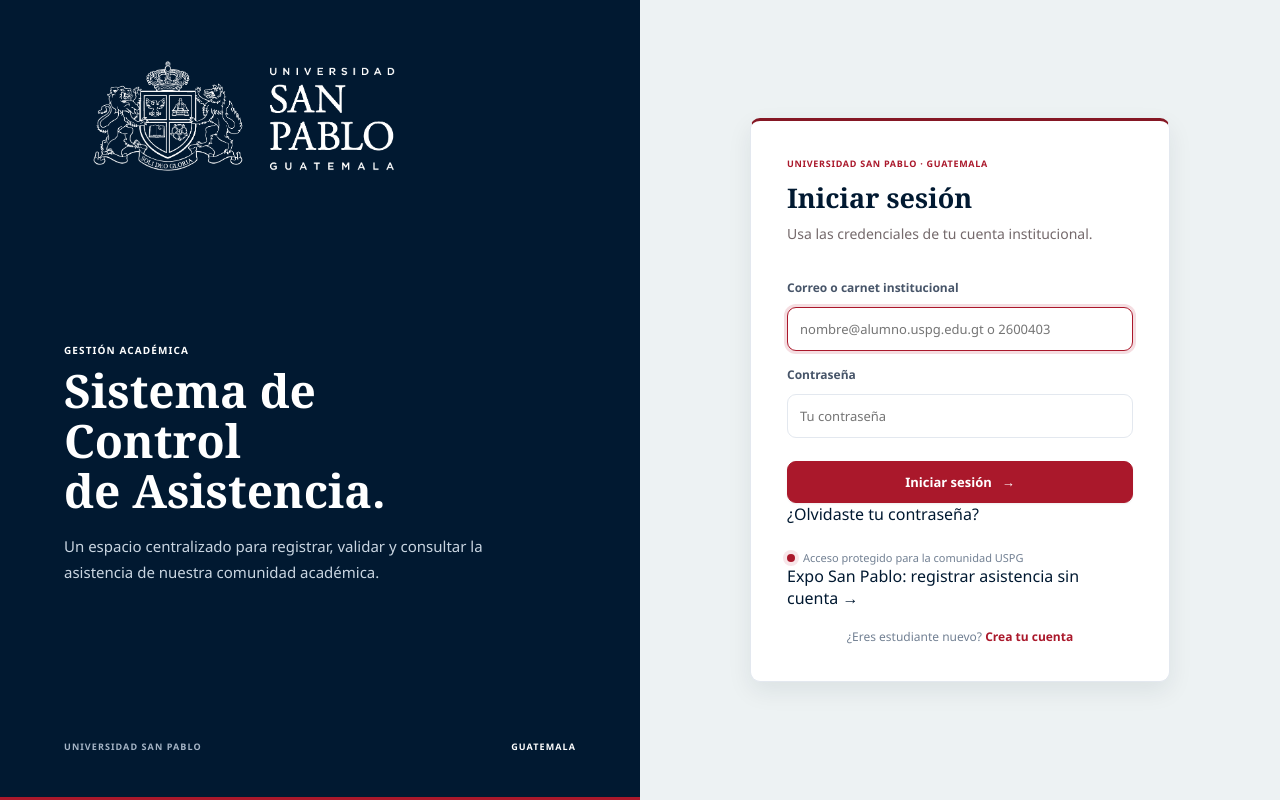
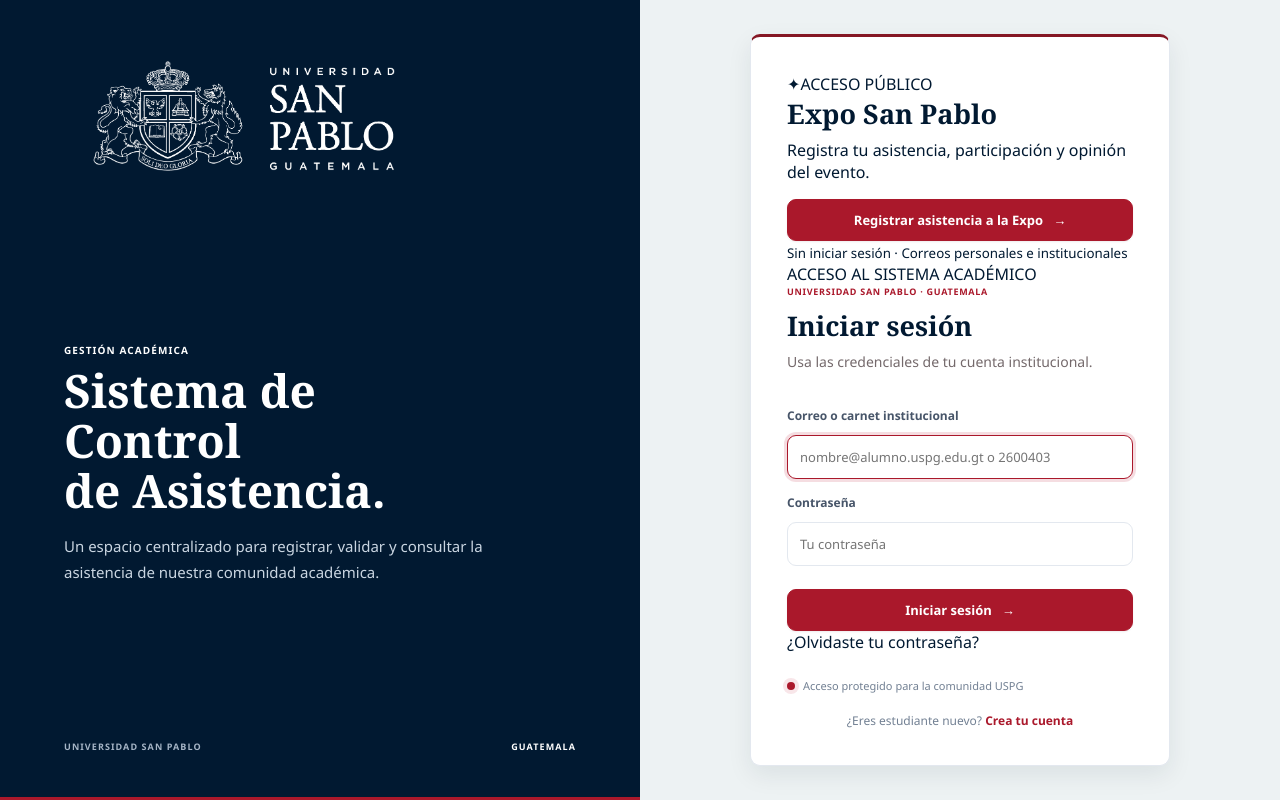
Before and after one commit to luis007jung-crypto/USPG.-ASISTENCIA, a Flask app: page / in a window 1280 px wide. Run offline with Flask 3, Linux system fonts and the light colour scheme; some libraries are stand-ins or nearby versions; some web fonts are replaced.

Commit message:
Separate Expo attendance from academic login

```diff
--- a/app/templates/login.html
+++ b/app/templates/login.html
@@ -13,6 +13,14 @@
   </div>
   <div class="login-panel">
     <div class="login-form-wrap">
+      <section class="expo-entry-card" aria-labelledby="expo-entry-title">
+        <div class="expo-entry-heading"><span class="expo-entry-icon" aria-hidden="true">✦</span><span class="expo-entry-badge">ACCESO PÚBLICO</span></div>
+        <h2 id="expo-entry-title">Expo San Pablo</h2>
+        <p>Registra tu asistencia, participación y opinión del evento.</p>
+        <a class="button button-wide expo-entry-button" href="{{ url_for('expo.registration') }}">Registrar asistencia a la Expo <span aria-hidden="true">→</span></a>
+        <small>Sin iniciar sesión · Correos personales e institucionales</small>
+      </section>
+      <div class="login-access-divider"><span>ACCESO AL SISTEMA ACADÉMICO</span></div>
       <p class="eyebrow">UNIVERSIDAD SAN PABLO · GUATEMALA</p>
       <h2>Iniciar sesión</h2>
       <p class="muted">Usa las credenciales de tu cuenta institucional.</p>
@@ -26,7 +34,6 @@
       </form>
       <p><a href="{{ url_for('main.recover_password') }}">¿Olvidaste tu contraseña?</a></p>
       <p class="login-note"><span class="status-dot"></span> Acceso protegido para la comunidad USPG</p>
-      <p><a href="{{ url_for('expo.registration') }}">Expo San Pablo: registrar asistencia sin cuenta →</a></p>
       <p class="register-link">¿Eres estudiante nuevo? <a href="{{ url_for('main.student_registration') }}">Crea tu cuenta</a></p>
     </div>
   </div>
```
